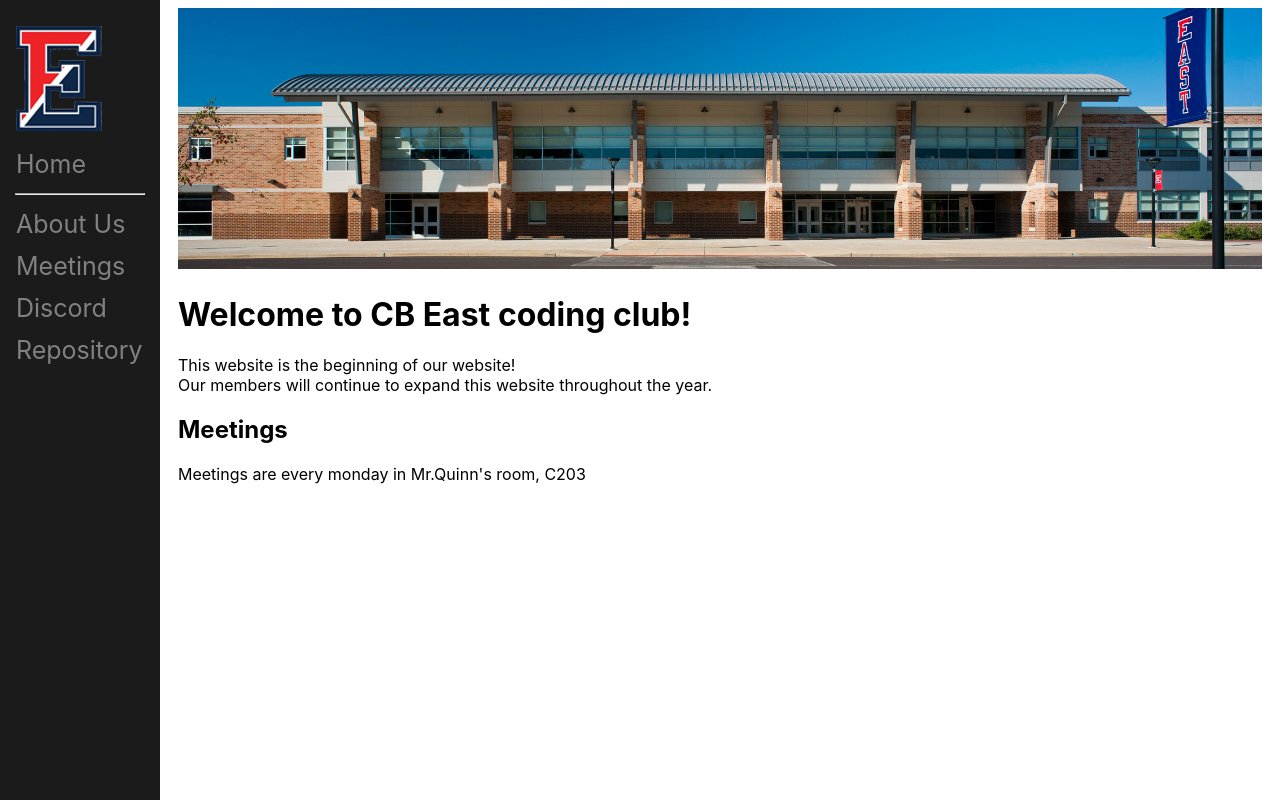
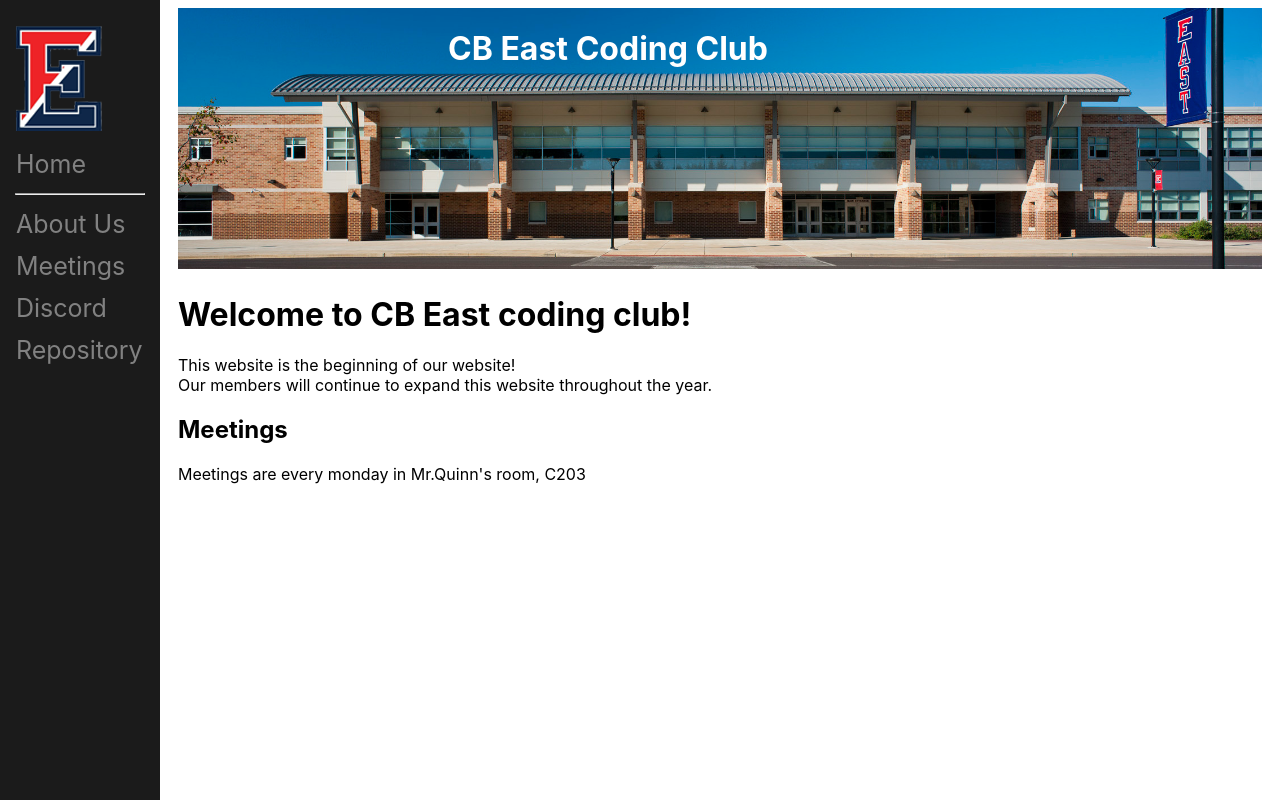
Before and after one commit to JonZavialov/cbeast, a Flask app: page / in a window 1280 px wide. Run offline with Flask 2, Linux system fonts and the light colour scheme.

Commit message:
Update index.html

```diff
--- a/templates/index.html
+++ b/templates/index.html
@@ -20,7 +20,7 @@
     <div class="gallery">
       <img class = "gallery-img" src="https://github.com/JonZavialov/cbeast/blob/master/assets/images/school-pic.jpg?raw=true">
       <div class="gallery-content">
-        <!---<p class="upper-header">CB East Coding Club</p>--->
+        <h1 class="title">CB East Coding Club</h1>
       </div>
     </div>
     <h1>Welcome to CB East coding club!</h1>
```
